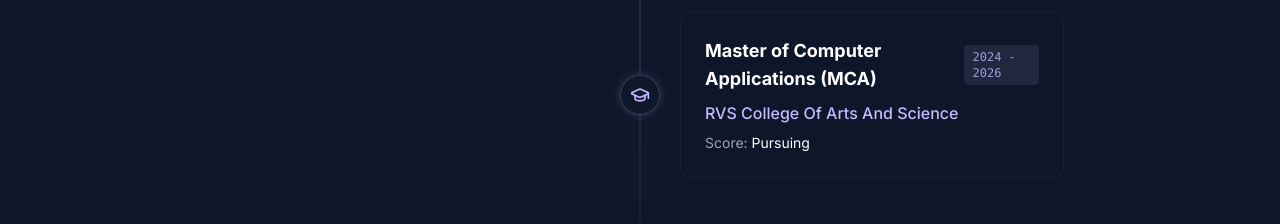
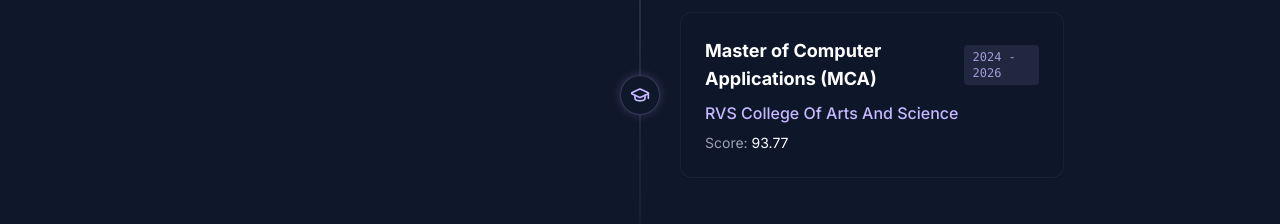
Before and after one commit to 2009Dhinesh/portfolio, a React (Vite) app: page / in a window 1280 px wide. Shown: the part 5700-5924 px from the top of the page. Built offline with nearby package versions, Linux system fonts and the light colour scheme.

Commit message:
Update MCA score to 93.77

```diff
--- a/src/constants/index.js
+++ b/src/constants/index.js
@@ -122,7 +122,7 @@ export const education = [
     degree: "Master of Computer Applications (MCA)",
     school: "RVS College Of Arts And Science",
     year: "2024 - 2026",
-    score: "Pursuing"
+    score: "93.77"
   },
   {
     degree: "B.Sc Computer Science",
```
